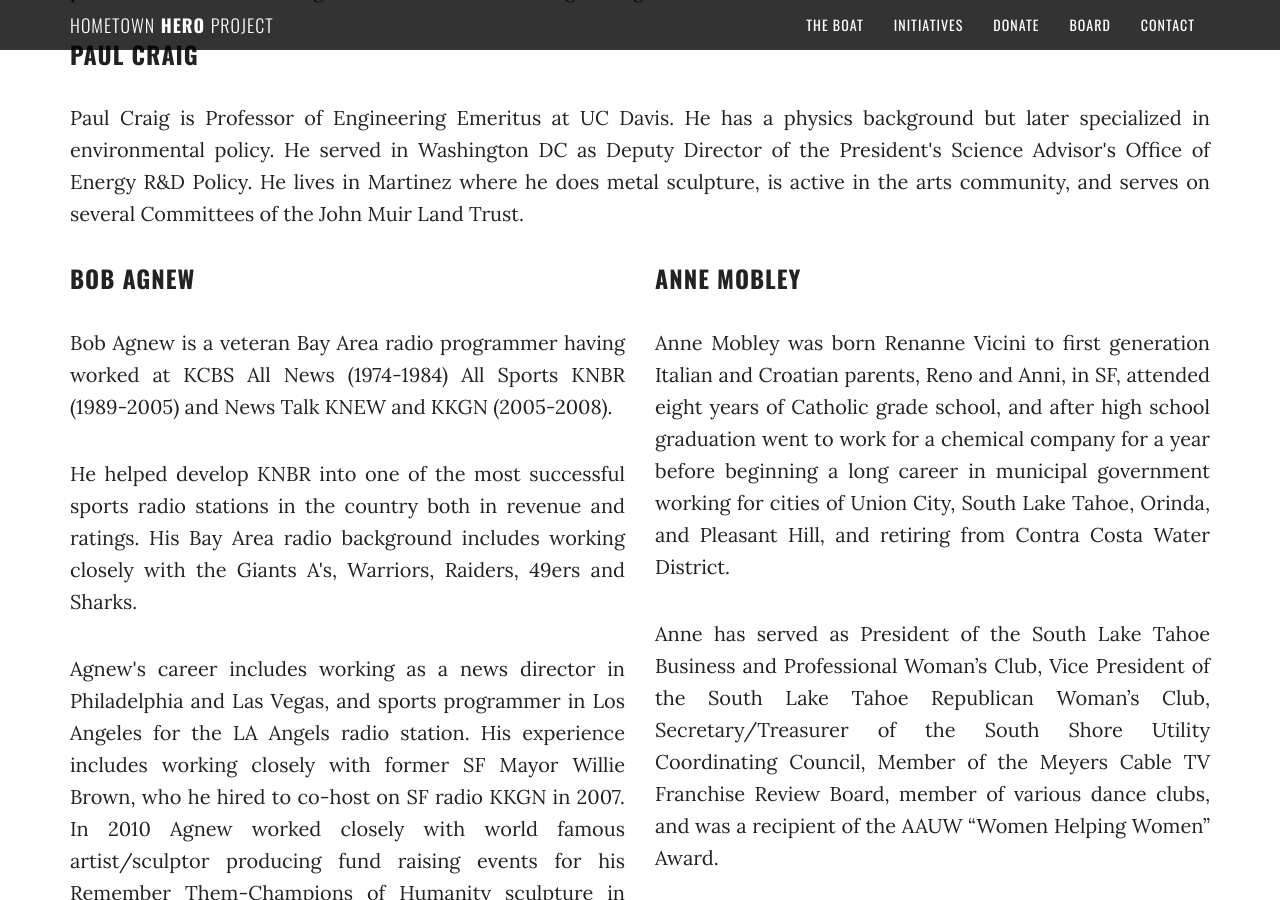
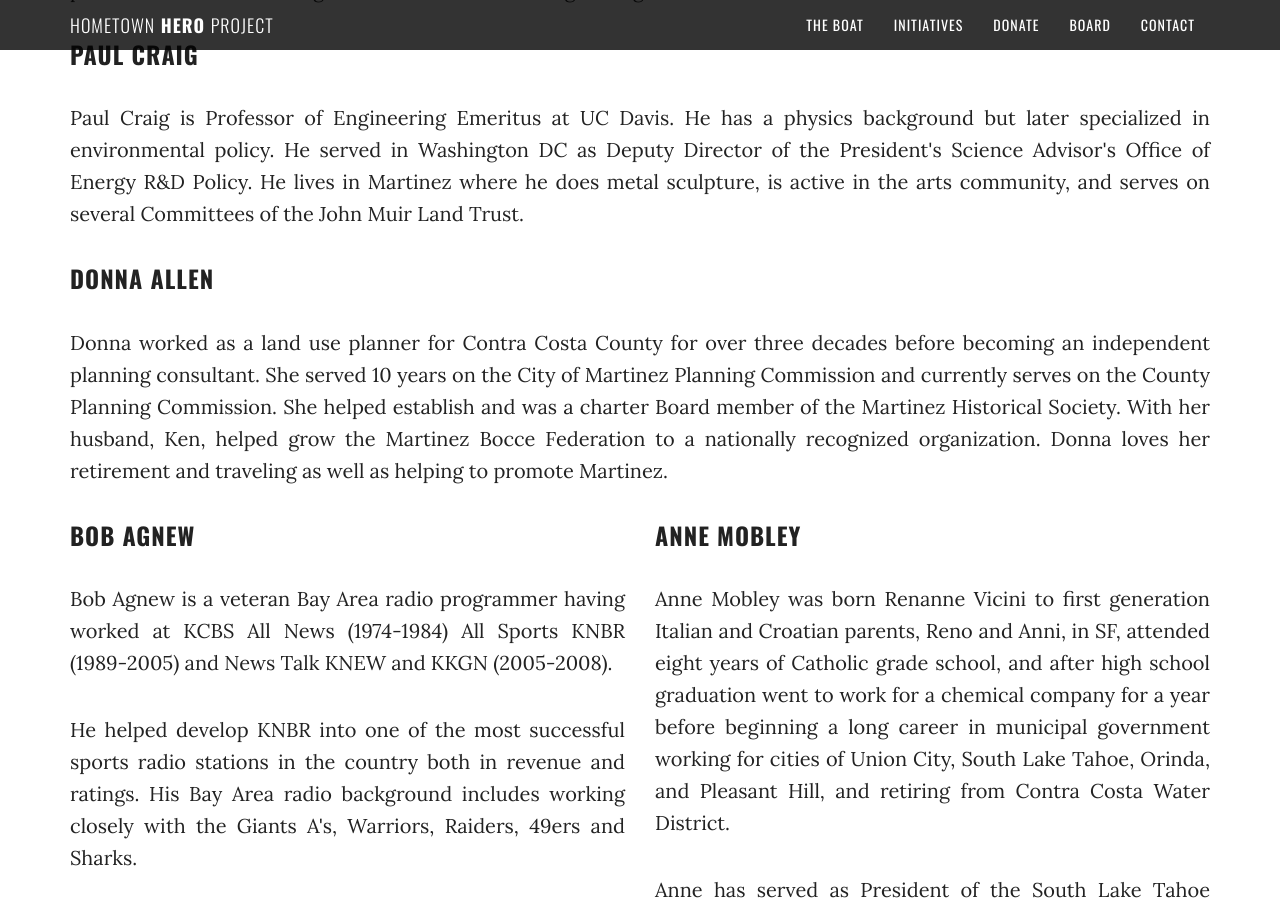
Before and after one commit to martinez-hero/martinez-hero.github.io, a Jekyll site: the page built from board/index.html, in a window 1280 px wide and 900 px high, scrolled down 931 px. Built offline with Jekyll 4.4.1, drawn with Linux system fonts in a browser that asks for light colours; nearby versions of some CDN libraries.

Commit message:
add donna

```diff
--- a/board/index.html
+++ b/board/index.html
@@ -30,7 +30,13 @@ title: Board Members
       <div class="row">
         <div class="col-sm-12">
           <h3>Paul Craig</h3>
-          <p>Paul Craig is Professor of Engineering Emeritus at UC Davis. He has a physics background but later specialized in environmental policy. He served in Washington DC as Deputy Director of the President's Science Advisor's Office of Energy R&D Policy. He lives in Martinez where he does metal sculpture, is active in the arts community, and serves on several Committees of the John Muir Land Trust.</p>
+          <p>Paul Craig is Professor of Engineering Emeritus at UC Davis. He has a physics background but later specialized in environmental policy. He served in Washington DC as Deputy Director of the President's Science Advisor's Office of Energy R&amp;D Policy. He lives in Martinez where he does metal sculpture, is active in the arts community, and serves on several Committees of the John Muir Land Trust.</p>
+        </div>
+      </div>
+      <div class="row">
+        <div class="col-sm-12">
+          <h3>Donna Allen</h3>
+          <p>Donna worked as a land use planner for Contra Costa County for over three decades before becoming an independent planning consultant.  She served 10 years on the City of Martinez Planning Commission and currently serves on the County Planning Commission.  She helped establish and was a charter Board member of the Martinez Historical Society.  With her husband, Ken, helped grow the Martinez Bocce Federation to a nationally recognized organization.  Donna loves her retirement and traveling as well as helping to promote Martinez.</p>
         </div>
       </div>
       <div class="row">
```
